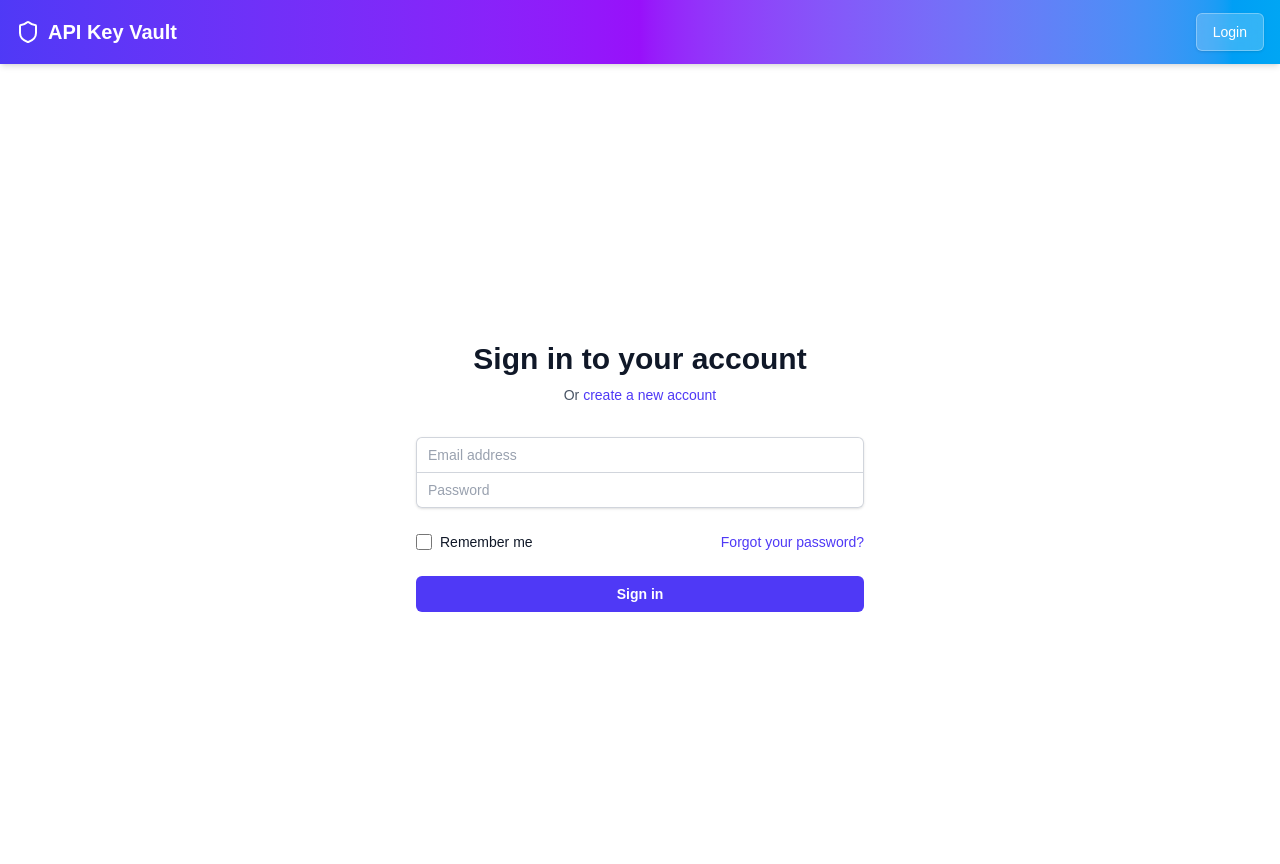
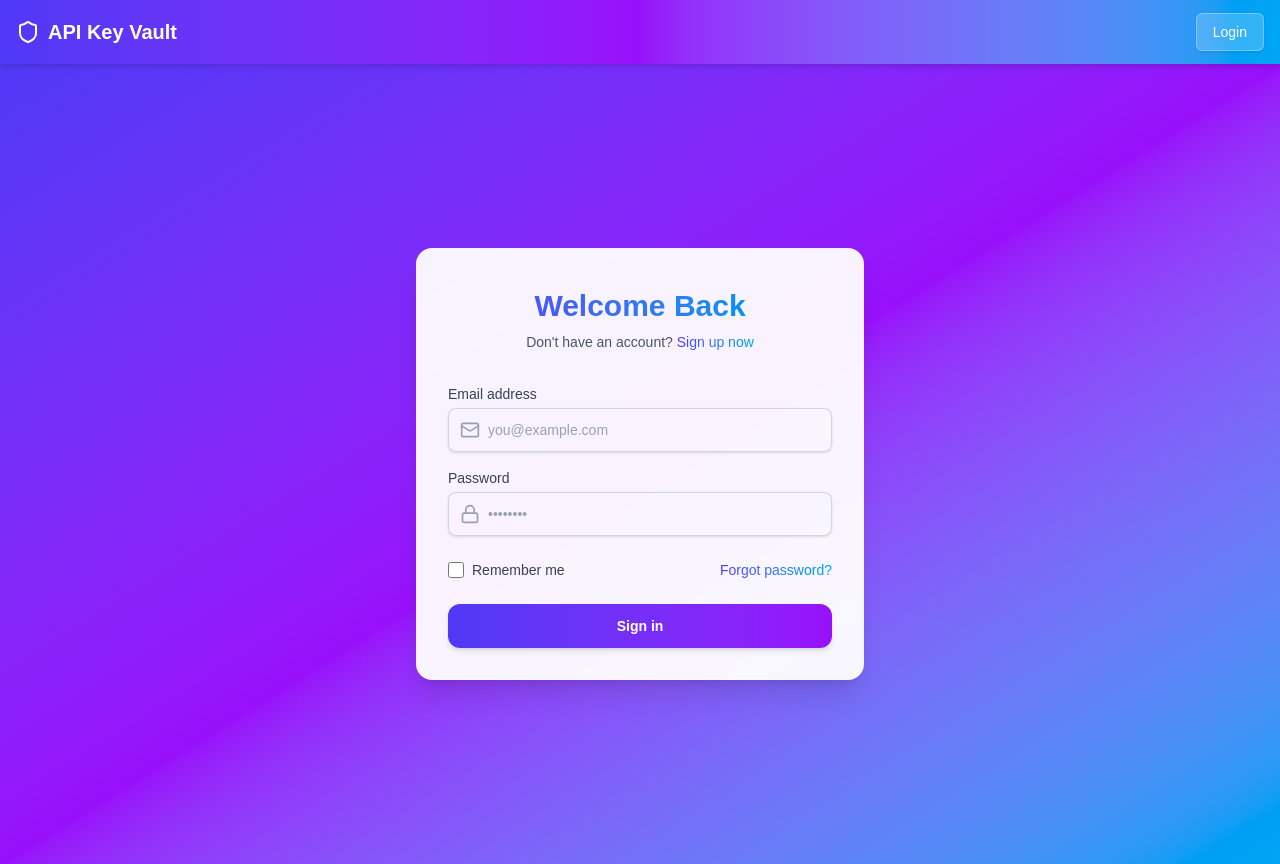
Before and after one commit to A-Shalchian/api-key-vault, a Next.js app: page /login in a window 1280 px wide. Built offline with nearby package versions, Linux system fonts and the light colour scheme; no server answers.

Commit message:
changed the login page style, added lucide-react

```diff
--- a/app/login/page.tsx
+++ b/app/login/page.tsx
@@ -4,6 +4,7 @@ import { useState, useEffect } from 'react';
 import Link from 'next/link';
 import { useRouter, useSearchParams } from 'next/navigation';
 import { supabase } from '@/lib/supabase';
+import { Mail, Lock, AlertCircle, CheckCircle, Loader2 } from 'lucide-react';
 
 export default function LoginPage() {
   const router = useRouter();
@@ -91,26 +92,27 @@ export default function LoginPage() {
   };
 
   return (
-    <div className="flex min-h-screen flex-col items-center justify-center py-12 px-4 sm:px-6 lg:px-8">
-      <div className="w-full max-w-md space-y-8">
+    <div className="flex min-h-screen flex-col items-center justify-center bg-gradient-to-br from-indigo-600 via-purple-600 to-sky-500 py-12 px-4 sm:px-6 lg:px-8">
+      <div className="w-full max-w-md space-y-8 bg-white/95 backdrop-blur-sm p-8 rounded-2xl shadow-xl">
         <div>
-          <h2 className="mt-6 text-center text-3xl font-extrabold text-gray-900">
-            Sign in to your account
+          <h2 className="mt-2 text-center text-3xl font-extrabold bg-gradient-to-r from-indigo-600 to-sky-500 bg-clip-text text-transparent">
+            Welcome Back
           </h2>
           <p className="mt-2 text-center text-sm text-gray-600">
-            Or{' '}
+            Don&apos;t have an account?{' '}
             <Link
               href="/signup"
-              className="font-medium text-indigo-600 hover:text-indigo-500"
+              className="font-medium bg-gradient-to-r from-indigo-600 to-sky-500 bg-clip-text text-transparent hover:opacity-80 transition-opacity"
             >
-              create a new account
+              Sign up now
             </Link>
           </p>
         </div>
 
         {error && (
-          <div className="rounded-md bg-red-50 p-4">
-            <div className="flex">
+          <div className="rounded-lg bg-red-50 p-4 border-l-4 border-red-500 shadow-sm">
+            <div className="flex items-center">
+              <AlertCircle className="h-5 w-5 text-red-500" />
               <div className="ml-3">
                 <h3 className="text-sm font-medium text-red-800">{error}</h3>
               </div>
@@ -119,8 +121,9 @@ export default function LoginPage() {
         )}
 
         {message && (
-          <div className="rounded-md bg-green-50 p-4">
-            <div className="flex">
+          <div className="rounded-lg bg-green-50 p-4 border-l-4 border-green-500 shadow-sm">
+            <div className="flex items-center">
+              <CheckCircle className="h-5 w-5 text-green-500" />
               <div className="ml-3">
                 <h3 className="text-sm font-medium text-green-800">{message}</h3>
               </div>
@@ -129,11 +132,15 @@ export default function LoginPage() {
         )}
 
         <form className="mt-8 space-y-6" onSubmit={handleLogin}>
-          <div className="-space-y-px rounded-md shadow-sm">
+          <div className="space-y-4">
             <div>
-              <label htmlFor="email-address" className="sr-only">
+              <label htmlFor="email-address" className="block text-sm font-medium text-gray-700 mb-1">
                 Email address
               </label>
+              <div className="relative">
+                <div className="absolute inset-y-0 left-0 pl-3 flex items-center pointer-events-none">
+                  <Mail className="h-5 w-5 text-gray-400" />
+                </div>
                 <input
                   id="email-address"
                   name="email"
@@ -142,14 +149,19 @@ export default function LoginPage() {
                   required
                   value={email}
                   onChange={(e) => setEmail(e.target.value)}
-                className="relative block w-full rounded-t-md border-0 py-1.5 px-3 text-gray-900 ring-1 ring-inset ring-gray-300 placeholder:text-gray-400 focus:z-10 focus:ring-2 focus:ring-inset focus:ring-indigo-600 sm:text-sm sm:leading-6"
-                placeholder="Email address"
+                  className="block w-full pl-10 rounded-lg border-0 py-2.5 px-3 text-gray-900 shadow-sm ring-1 ring-inset ring-gray-300 placeholder:text-gray-400 focus:ring-2 focus:ring-inset focus:ring-purple-600 transition-all duration-200 ease-in-out sm:text-sm sm:leading-6"
+                  placeholder="you@example.com"
                 />
               </div>
+            </div>
             <div>
-              <label htmlFor="password" className="sr-only">
+              <label htmlFor="password" className="block text-sm font-medium text-gray-700 mb-1">
                 Password
               </label>
+              <div className="relative">
+                <div className="absolute inset-y-0 left-0 pl-3 flex items-center pointer-events-none">
+                  <Lock className="h-5 w-5 text-gray-400" />
+                </div>
                 <input
                   id="password"
                   name="password"
@@ -158,9 +170,10 @@ export default function LoginPage() {
                   required
                   value={password}
                   onChange={(e) => setPassword(e.target.value)}
-                className="relative block w-full rounded-b-md border-0 py-1.5 px-3 text-gray-900 ring-1 ring-inset ring-gray-300 placeholder:text-gray-400 focus:z-10 focus:ring-2 focus:ring-inset focus:ring-indigo-600 sm:text-sm sm:leading-6"
-                placeholder="Password"
+                  className="block w-full pl-10 rounded-lg border-0 py-2.5 px-3 text-gray-900 shadow-sm ring-1 ring-inset ring-gray-300 placeholder:text-gray-400 focus:ring-2 focus:ring-inset focus:ring-purple-600 transition-all duration-200 ease-in-out sm:text-sm sm:leading-6"
+                  placeholder="••••••••"
                 />
+              </div>
             </div>
           </div>
 
@@ -170,9 +183,9 @@ export default function LoginPage() {
                 id="remember-me"
                 name="remember-me"
                 type="checkbox"
-                className="h-4 w-4 rounded border-gray-300 text-indigo-600 focus:ring-indigo-600"
+                className="h-4 w-4 rounded border-gray-300 text-purple-600 focus:ring-purple-500"
               />
-              <label htmlFor="remember-me" className="ml-2 block text-sm text-gray-900">
+              <label htmlFor="remember-me" className="ml-2 block text-sm text-gray-700">
                 Remember me
               </label>
             </div>
@@ -180,9 +193,9 @@ export default function LoginPage() {
             <div className="text-sm">
               <button
                 onClick={handlePasswordReset}
-                className="font-medium text-indigo-600 hover:text-indigo-500"
+                className="font-medium bg-gradient-to-r from-indigo-600 to-sky-500 bg-clip-text text-transparent hover:opacity-80 transition-all"
               >
-                Forgot your password?
+                Forgot password?
               </button>
             </div>
           </div>
@@ -191,9 +204,14 @@ export default function LoginPage() {
             <button
               type="submit"
               disabled={isLoading}
-              className="group relative flex w-full justify-center rounded-md bg-indigo-600 py-2 px-3 text-sm font-semibold text-white hover:bg-indigo-500 focus-visible:outline focus-visible:outline-offset-2 focus-visible:outline-indigo-600 disabled:bg-indigo-300"
+              className="group relative flex w-full justify-center rounded-xl bg-gradient-to-r from-indigo-600 to-purple-600 py-3 px-4 text-sm font-semibold text-white hover:from-indigo-500 hover:to-purple-500 shadow-md hover:shadow-lg transform hover:-translate-y-0.5 transition-all duration-200 ease-in-out focus-visible:outline focus-visible:outline-offset-2 focus-visible:outline-purple-600 disabled:opacity-70 disabled:hover:translate-y-0 disabled:hover:shadow-md"
             >
-              {isLoading ? 'Signing in...' : 'Sign in'}
+              {isLoading ? (
+                <span className="flex items-center">
+                  <Loader2 className="animate-spin -ml-1 mr-2 h-4 w-4 text-white" />
+                  Signing in...
+                </span>
+              ) : 'Sign in'}
             </button>
           </div>
         </form>
```
Lines whose indentation alone changed are shown as unchanged.
